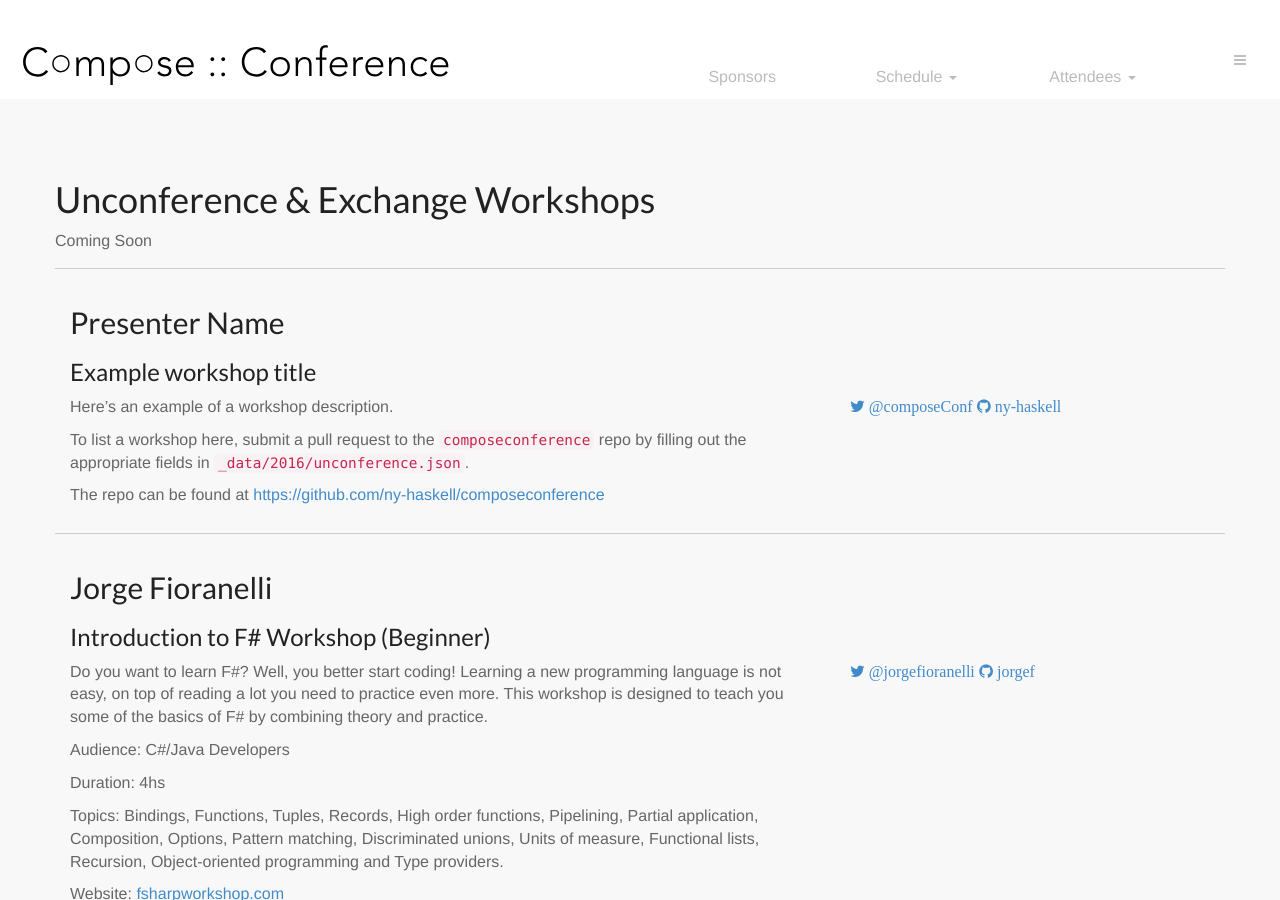
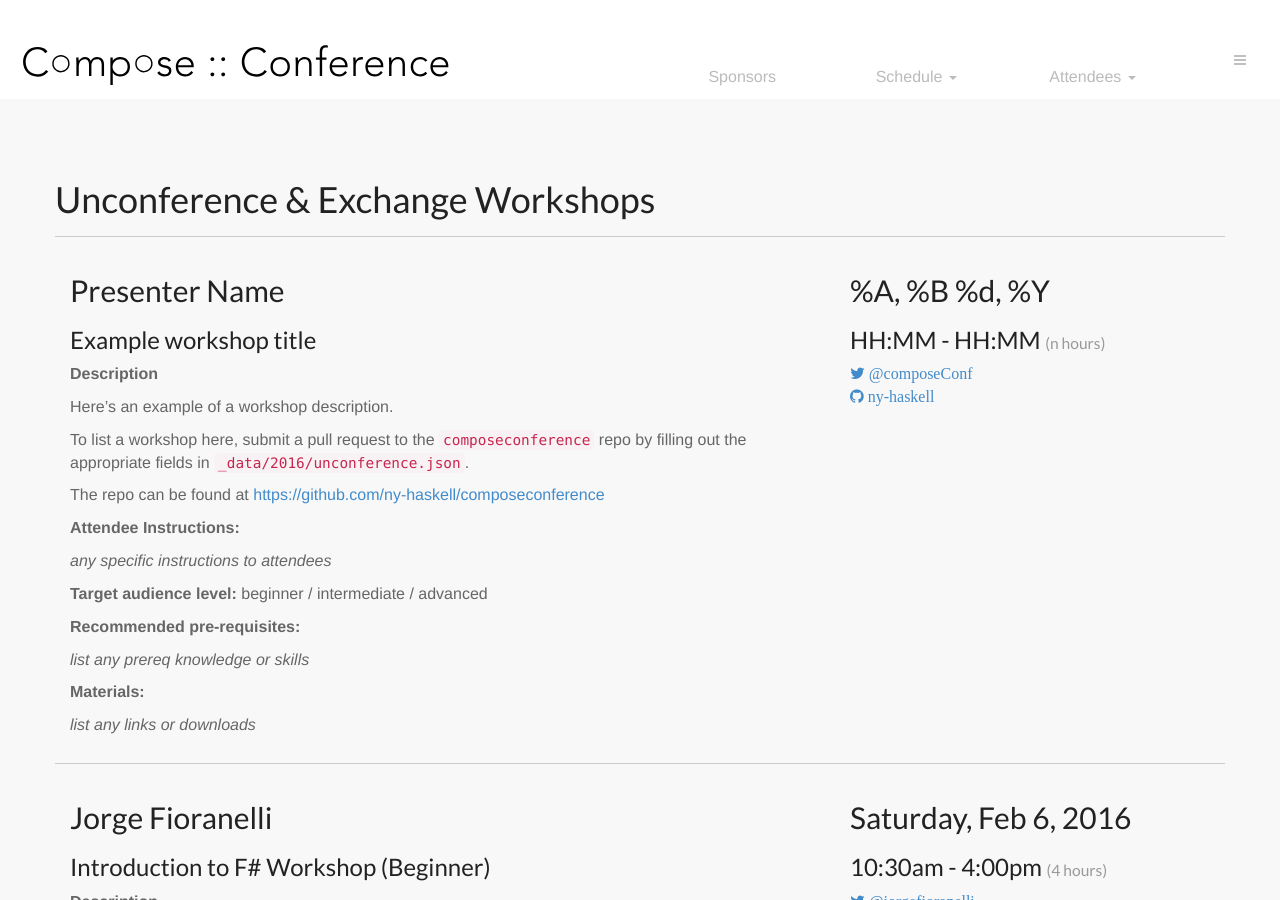
Before and after one commit to ny-haskell/composeconference, a Jekyll site: the page built from 2016/workshops.md, in a window 1280 px wide and 900 px high. Built offline with Jekyll 4.4.1, drawn with Linux system fonts in a browser that asks for light colours; Markdown is read by kramdown in place of the engine named in the settings; some of the changed text lies outside the part shown.

Commit message:
update workshop page

```diff
--- a/2016/workshops.md
+++ b/2016/workshops.md
@@ -3,8 +3,6 @@ layout: 2016/page
 title: Unconference & Exchange Workshops
 permalink: /2016/workshops/
 ---
-
-Coming Soon
 
 {% for workshop in site.data.2016.unconference.workshops %}
 
@@ -16,23 +14,24 @@ Coming Soon
     <div class="col-lg-8 col-md-8 col-sm-8 col-xs-8">
       <h2>{{ workshop.presenter }}</h2>
       <h3>{{ workshop.title }}</h3>
-      <p>
-        {{ workshop.abstract | markdownify }}
-  </p>
+      <p><b>Description</b> {{ workshop.abstract | markdownify }}</p>
+      <!-- <p> {{ workshop.attendee_information }} </p> -->
+      <p><b>Attendee Instructions:</b> {{ workshop.attendee_information.instructions | markdownify }} </p>
+      <p><b>Target audience level:</b> {{ workshop.attendee_information.level }} </p>
+      <p><b>Recommended pre-requisites:</b> {{ workshop.attendee_information.prereqs | markdownify }} </p>
+      <p><b>Materials:</b> {{ workshop.attendee_information.materials | markdownify }} </p>
 </div>
 <div class="col-lg-4 col-md-4 col-sm-4 col-xs-4">
-<h2>&nbsp;</h2>
-<h3>&nbsp;</h3>
+<h2>{{ workshop.schedule.date }}</h2>
+<h3>{{ workshop.schedule.start_time }} - {{ workshop.schedule.end_time }} <small>({{ workshop.schedule.duration }})</small></h3>
 <p class="text-centered">
 {% if workshop.speaker.twitter %}
 <a href="http://twitter.com/{{ workshop.speaker.twitter }}">
- <i class="fa fa-twitter"> {{ workshop.speaker.twitter }}</i>
-</a>
+ <i class="fa fa-twitter"> {{ workshop.speaker.twitter }}</i></a><br/>
 {% endif %}
 {% if workshop.speaker.github %}
 <a href="http://github.com/{{ workshop.speaker.github }}">
- <i class="fa fa-github"> {{ workshop.speaker.github }}</i>
-</a>
+ <i class="fa fa-github"> {{ workshop.speaker.github }}</i></a><br/>
 {% endif %}
 {% if workshop.speaker.irc_handle %}
 IRC: {{ workshop.speaker.irc_handle }}</i>
--- a/_data/2016/unconference.json
+++ b/_data/2016/unconference.json
@@ -12,6 +12,20 @@
         "twitter": "@composeConf",
         "github": "ny-haskell",
         "irc": "composeconference"
+        },
+      "schedule":
+        {
+          "date": "%A, %B %d, %Y",
+          "start_time": "HH:MM",
+          "end_time": "HH:MM",
+          "duration": "n hours",
+        },
+      "attendee_information":
+        {
+          "level": "beginner / intermediate / advanced",
+          "prereqs": "*list any prereq knowledge or skills*",
+          "materials": "*list any links or downloads*",
+          "instructions": "*any specific instructions to attendees*"
         }
     },
     {
@@ -24,14 +38,26 @@
       Duration: 4hs
       \n\n
       Topics: Bindings, Functions, Tuples, Records, High order functions, Pipelining, Partial application, Composition, Options, Pattern matching, Discriminated unions, Units of measure, Functional lists, Recursion, Object-oriented programming and Type providers.
-      \n\n
-      Website: [fsharpworkshop.com](http://fsharpworkshop.com)
       ",
       "speaker":
         {
         "twitter": "@jorgefioranelli",
         "github": "jorgef",
         "irc": ""
+        },
+      "schedule":
+        {
+          "date": "Saturday, Feb 6, 2016",
+          "start_time": "10:30am",
+          "end_time": "4:00pm",
+          "duration": "4 hours",
+        },
+      "attendee_information":
+        {
+          "level": "beginner",
+          "prereqs": "none",
+          "materials": "[fsharpworkshop.com](http://fsharpworkshop.com)",
+          "instructions": "Send an email to jorge@jet.com regarding interest in signing up to attend this workshop at least 24 hrs before. Please show up 15 mins before the starting time."
         }
     }
   ]
```
Lines whose indentation alone changed are shown as unchanged.
